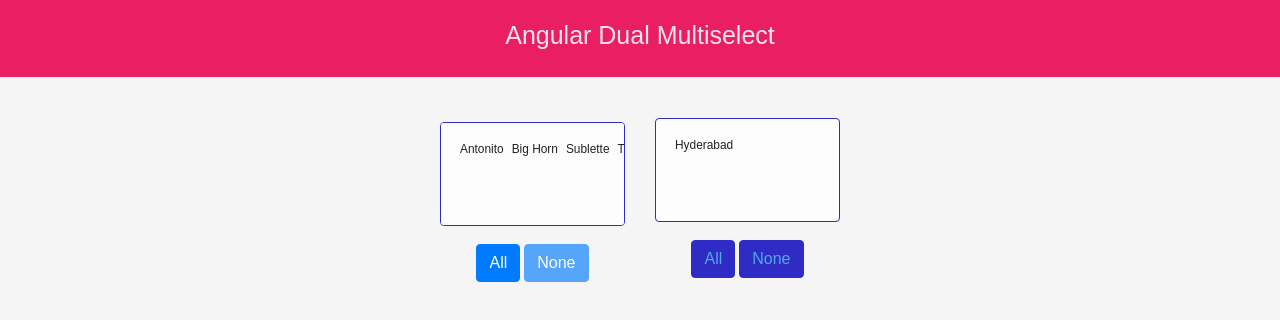
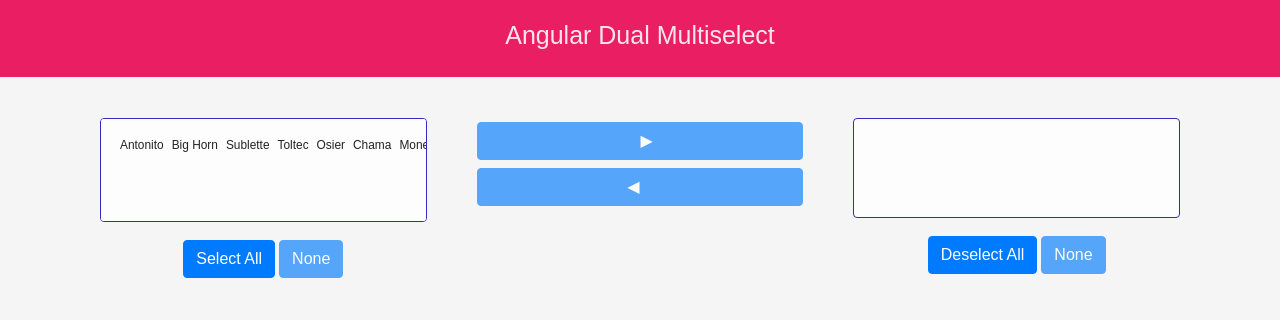
Before and after one commit to KrishnaGit89/angular-dual-multi-select-forms-huvcyz, an Angular app: page / in a window 1280 px wide. Shown: the top 320 px of the page. Built offline with nearby package versions, Linux system fonts and the light colour scheme; a web font is replaced by a local one.

Commit message:
2 files modified

```diff
--- a/src/app/app.component.html
+++ b/src/app/app.component.html
@@ -5,9 +5,9 @@
 </div>
 
 <div class="container">
-  <div class="row custom-wrapper">
-    <div class="col-md-12">
-      <div class="col-md-6" style="display:inline-block;">
+
+
+      <div class="col-md-4" style="display:inline-block;">
         <!-- Form starts -->
         <form [formGroup]="leftForm" (ngSubmit)="onSubmit()">
           <!-- Gender -->
@@ -21,9 +21,6 @@
               [ngClass]="{selected: isItemSelected(available.pick, item), disabled: disabled}"
               [draggable]="!disabled && format.draggable" (dragstart)="drag($event, item, available)" (dragend)="dragEnd(available)"
               >{{item._name}}</option>
-<!--
-            <option *ngFor="let city of CityLeft" [ngValue]="city" (change)="changeCity($event)">{{city}}</option> -->
-
           </select>
 
                 <!-- error block -->
@@ -34,16 +31,25 @@
 
             </div>
           </div>
+
           <div id="outer">
             <div class="inner">
-              <button type="submit" class="btn btn-primary pull-left" (click)="selectAll(available)" [disabled]="disabled || isAllSelected(available)" style ="display:inline;">All</button>
+              <button type="submit" class="btn btn-primary pull-left" (click)="selectAll(available)" [disabled]="disabled || isAllSelected(available)" style ="display:inline;">Select All</button>
             </div>
             <div class="inner"><button type="submit" class="btn btn-primary pull-right" (click)="selectNone(available)"
           [disabled]="!isAnySelected(available)"  style ="display:inline;">None</button></div>
           </div>
         </form><!-- Form ends -->
       </div>
-      <div class="col-md-6" style="display:inline-block">
+      <div  class="col-md-4" style="display:inline-block;margin: 20px;">
+      <button type="button" name="addBtn" class="btn btn-primary btn-block"
+  (click)="moveItem(available, confirmed)" [ngClass]="'point-right'"
+  [disabled]="available.pick.length === 0"></button>
+  <button type="button" name="removeBtn" class="btn btn-primary btn-block"
+			(click)="moveItem(confirmed, available)" [ngClass]="'point-left'"
+			[disabled]="confirmed.pick.length === 0"></button>
+      </div>
+      <div class="col-md-4" style="display:inline-block">
         <!-- Form starts -->
         <form [formGroup]="rightForm" (ngSubmit)="onSubmit()">
           <!-- Gender -->
@@ -52,8 +58,11 @@
 
               <div class="mb-3">
                 <select multiple class="custom-select" formControlName="CityRight">
-
-            <option *ngFor="let city of CityRight" [ngValue]="city" (change)="changeCity($event)">{{city}}</option>
+                  <option #itmConf *ngFor="let item of confirmed.sift; let idx=index;"
+                  (click)="disabled ? null : selectItem(confirmed.pick, item); shiftClick($event, idx, confirmed, item)"
+                  [ngClass]="{selected: isItemSelected(confirmed.pick, item), disabled: disabled}"
+                  [draggable]="!disabled && format.draggable" (dragstart)="drag($event, item, confirmed)" (dragend)="dragEnd(confirmed)">{{item._name}}</option>
+            <!-- <option *ngFor="let city of CityRight" [ngValue]="city" (change)="changeCity($event)">{{city}}</option> -->
           </select>
 
                 <!-- error block -->
@@ -68,14 +77,15 @@
           </div>
           <div id="outer">
             <div class="inner">
-              <button type="submit" class="btn btn-danger btn-block" style ="display:inline;">All</button></div>
+            <button type="submit" class="btn btn-primary pull-left" (click)="selectAll(available)" [disabled]="disabled || isAllSelected(available)" style ="display:inline;">Deselect All</button></div>
             <div class="inner">
-              <button type="submit" class="btn btn-danger btn-block"  style ="display:inline;">None</button></div>
+            <button type="submit" class="btn btn-primary pull-right" (click)="selectNone(available)"
+            [disabled]="!isAnySelected(available)"  style ="display:inline;">None</button></div>
           </div>
 
 
         </form><!-- Form ends -->
       </div>
-    </div>
-  </div>
+
+
 </div>
--- a/src/styles.css
+++ b/src/styles.css
@@ -11,7 +11,12 @@ body {
   margin: 0 auto 25px;
   border-radius: 0;
 }
-
+.container{
+  display:flex;
+}
+.container > div{
+  flex :1;
+}
 .h1,
 h1 {
   font-size: 25px;
```
